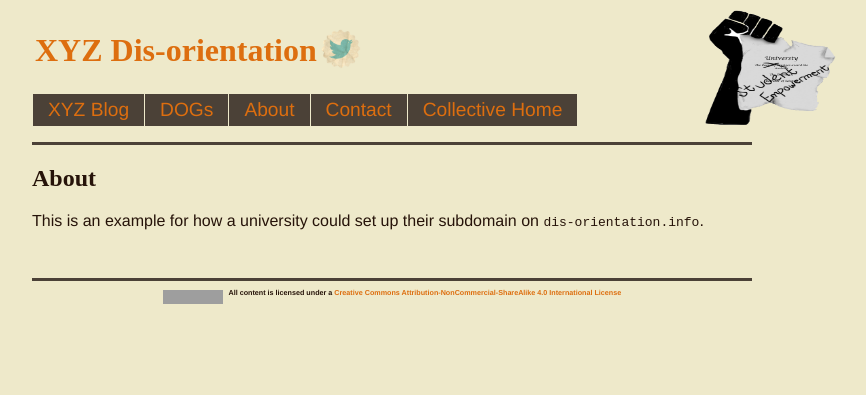
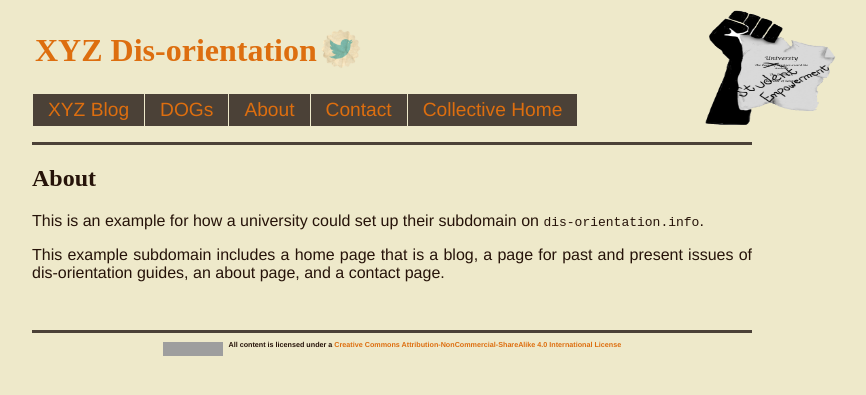
Before and after one commit to dis-orientation/xyz, a Jekyll site: the page built from about.md, in a window 1280 px wide. Shown: the top 395 px of the page, without its empty margins (248-1114 px from the left). Built offline with Jekyll 4.4.1, drawn with Linux system fonts in a browser that asks for light colours; Markdown is read by kramdown in place of the engine named in the settings; grey boxes are pictures that could not be loaded.

Commit message:
updated about page

```diff
--- a/about.md
+++ b/about.md
@@ -6,3 +6,5 @@ layout: default
 ## About
 
 This is an example for how a university could set up their subdomain on `dis-orientation.info`.
+
+This example subdomain includes a home page that is a blog, a page for past and present issues of dis-orientation guides, an about page, and a contact page.
```
